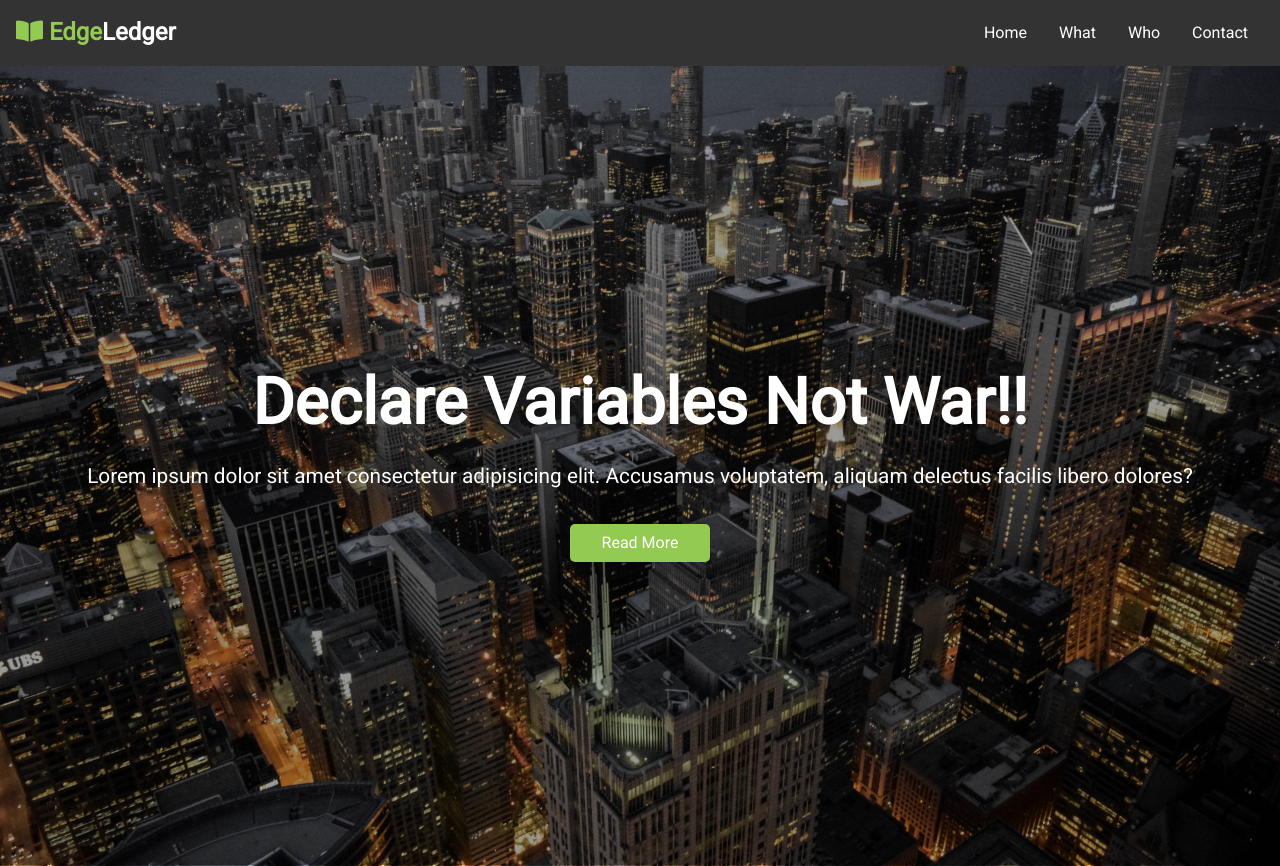
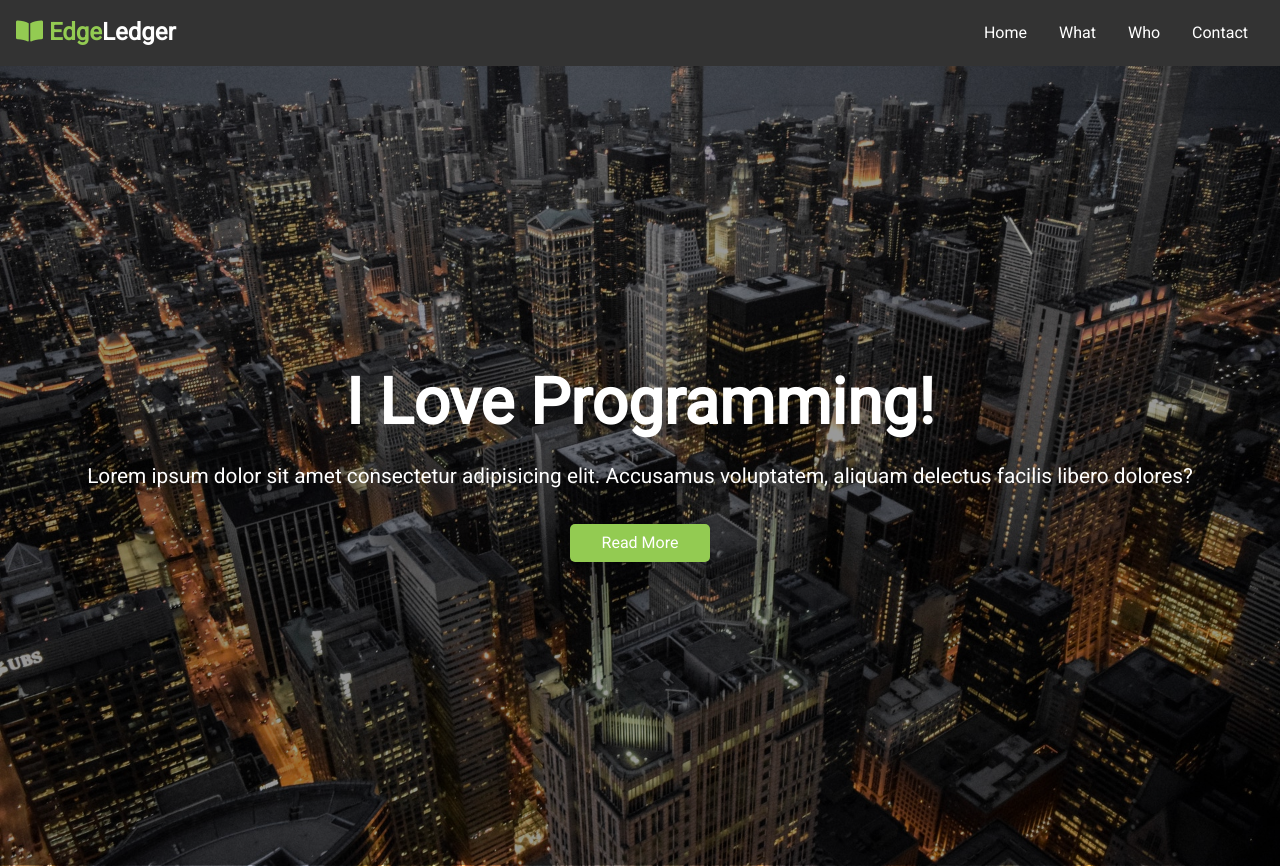
Before and after one commit to j3ffh95/EdgeLedger-Website, a plain HTML site: page index.html in a window 1280 px wide. Shown: the top 866 px of the page. Drawn offline with nearby package versions, Linux system fonts and the light colour scheme; some packages are replaced by stand-ins of ours.

Commit message:
Update index.html
Modified the showcase heading

```diff
--- a/index.html
+++ b/index.html
@@ -28,7 +28,7 @@
   <header id="showcase">
     <div class="showcase-content">
       <h1 class="l-heading">
-        Declare Variables Not War!!
+        I Love Programming!
       </h1>
       <p class="lead">
         Lorem ipsum dolor sit amet consectetur adipisicing elit. Accusamus voluptatem, aliquam delectus facilis libero dolores?
```
